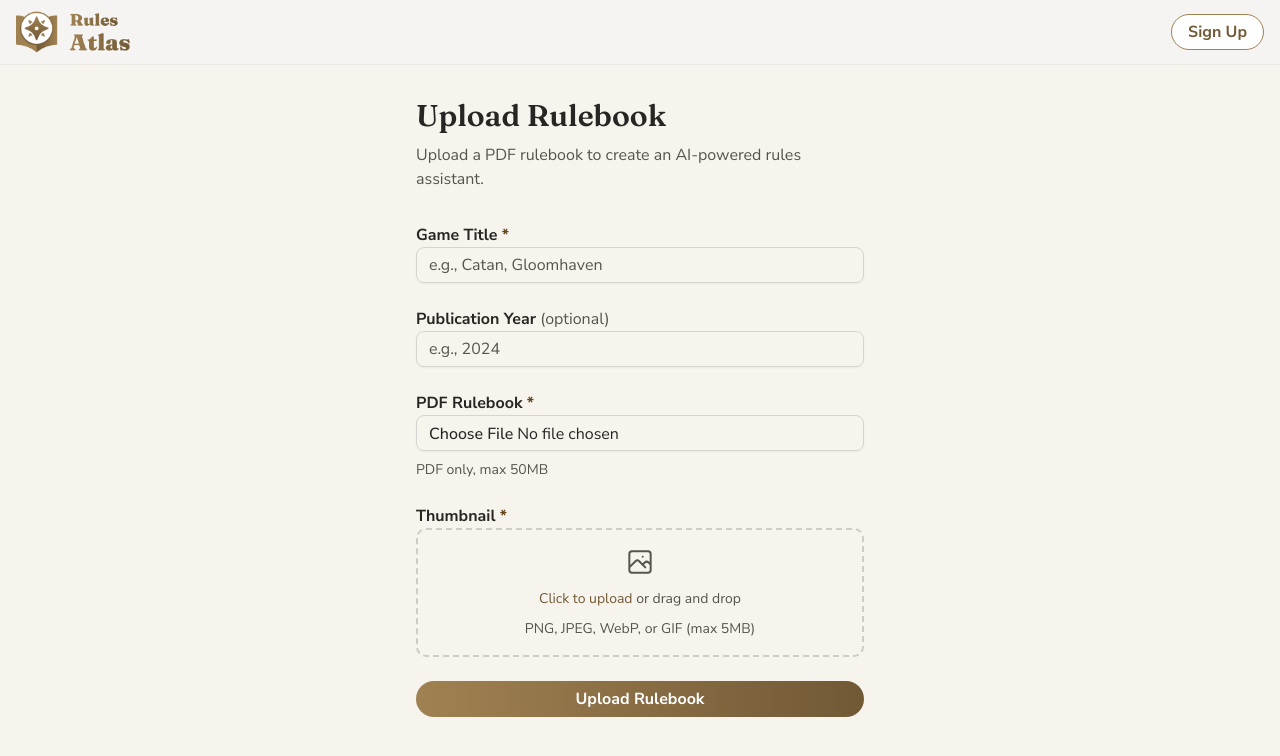
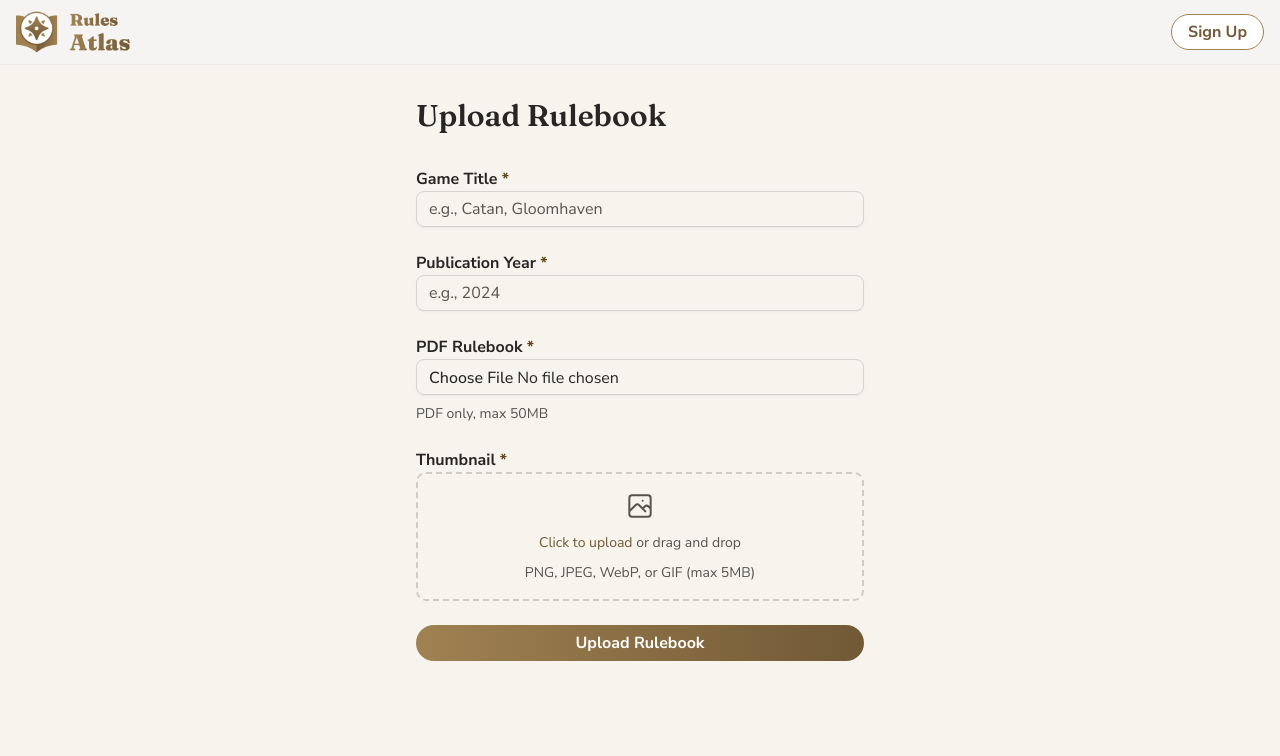
Before and after one commit to jefebrydon/game-ruler, a Next.js app: page /upload in a window 1280 px wide. Shown: the top 756 px of the page. Built offline with nearby package versions, Linux system fonts and the light colour scheme.

Commit message:
UI cleanup: remove Bulk Upload button, remove upload subtitle, make year required

```diff
--- a/src/app/upload/page.tsx
+++ b/src/app/upload/page.tsx
@@ -8,9 +8,6 @@ export default function UploadPage(): React.ReactElement {
       <main className="min-h-screen px-4 py-8">
         <div className="mx-auto w-full max-w-md">
           <h1 className="text-h2">Upload Rulebook</h1>
-          <p className="mt-2 text-paragraph text-muted-foreground">
-            Upload a PDF rulebook to create an AI-powered rules assistant.
-          </p>
 
           <div className="mt-8">
             <UploadForm />
--- a/src/components/ManageGamesClient.tsx
+++ b/src/components/ManageGamesClient.tsx
@@ -215,7 +215,6 @@ export function ManageGamesClient({
         <Button variant="secondary" asChild>
           <Link href="/upload">Upload Rulebook</Link>
         </Button>
-        <Button variant="secondary">Bulk Upload</Button>
         <Button
           variant="destructive"
           disabled={selectedIds.size === 0 || isDeleting}
--- a/src/components/UploadForm.tsx
+++ b/src/components/UploadForm.tsx
@@ -131,6 +131,11 @@ export function UploadForm(): React.ReactElement {
 
     if (!title.trim()) {
       toast.error("Please enter a game title");
+      return;
+    }
+
+    if (!year.trim()) {
+      toast.error("Please enter a publication year");
       return;
     }
 
@@ -314,8 +319,7 @@ export function UploadForm(): React.ReactElement {
       {/* Year */}
       <div className="space-y-2">
         <label htmlFor="year" className="text-paragraph-bold">
-          Publication Year{" "}
-          <span className="text-paragraph text-muted-foreground">(optional)</span>
+          Publication Year <span className="text-destructive">*</span>
         </label>
         <Input
           id="year"
@@ -326,6 +330,7 @@ export function UploadForm(): React.ReactElement {
           min={1900}
           max={new Date().getFullYear() + 1}
           disabled={isProcessing}
+          required
         />
       </div>
 
```
